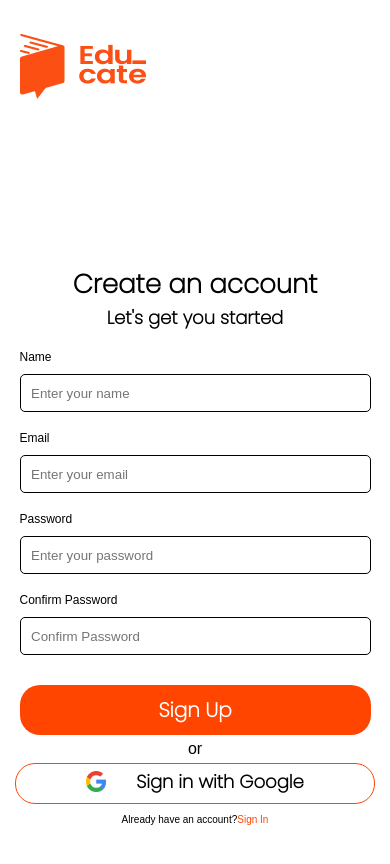
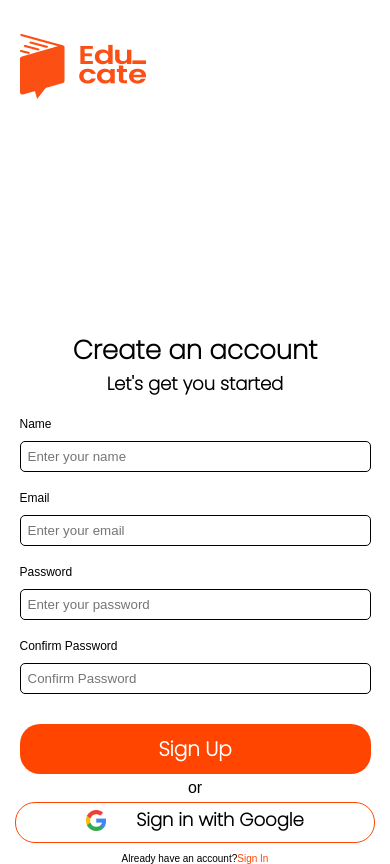
Before and after one commit to coderdivi/SignUp, a React (Create React App) app: page / in a window 390 px wide. Built offline with nearby package versions, Linux system fonts and the light colour scheme.

Commit message:
changed styles

```diff
--- a/src/App.css
+++ b/src/App.css
@@ -6,7 +6,6 @@
   height: 100vh;
   position: relative;
   width: 100%;
-  margin-bottom: 3%;
 }
 /**!Banner styles */
 section .imgBox {
@@ -54,6 +53,7 @@ section .imgBox::before {
 section .contentBox .formBox {
   width: 100%;
   height: 100%;
+  margin-bottom: 5%;
 }
 
 section .contentBox {
@@ -130,13 +130,13 @@ button {
 .google-icon {
   margin-right: 30px;
 }
-
+/* *!media queries >1414px*/
 @media (max-width: 1414px) {
   form {
     padding: 0;
   }
   .formBox h1 {
-    margin-top: 50%;
+    margin-top: 70%;
   }
   .formBox p {
     margin-bottom: 3%;
@@ -193,7 +193,7 @@ button {
     font-size: 28px;
   }
   .formBox h1 {
-    margin-top: 40%;
+    margin-top: 45%;
     font-size: 45px;
   }
   .btn-text p {
@@ -245,7 +245,7 @@ button {
   .formBox h1 {
     font-size: 26px;
     color: black;
-    margin-top: 70%;
+    margin-top: 100%;
   }
   .formBox p {
     font-size: 18px;
@@ -264,3 +264,8 @@ button {
     color: black;
   }
 }
+@media screen and (max-width: 350px), screen and (max-height: 600px){
+.logoContent{
+  margin-bottom: 100% ;
+}
+}
--- a/src/Components/FormInput/FormInput.css
+++ b/src/Components/FormInput/FormInput.css
@@ -42,7 +42,7 @@ input:invalid[focused="true"] ~ .errorMessage {
     width: 100%;
   }
   input {
-    padding: 3%;
+    padding: 2%;
   }
 
   label {
@@ -55,6 +55,7 @@ input:invalid[focused="true"] ~ .errorMessage {
 @media (max-width: 768px) {
   .FormInput {
     width: 100%;
+
   }
   label {
     font-size: 12px;
```
